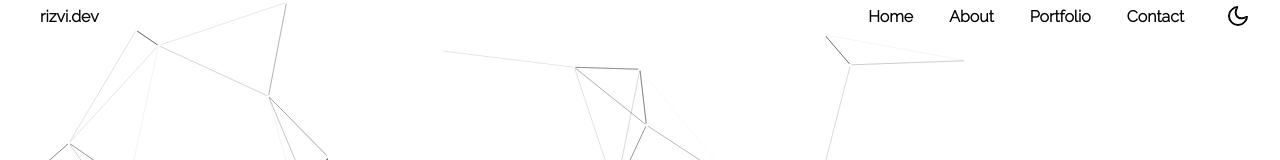
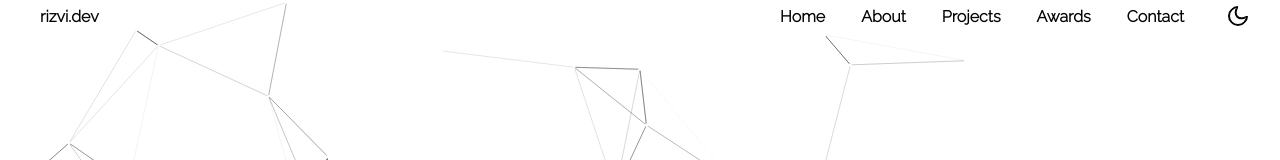
Before and after one commit to Rizvi-Ahmed-Abbas-Nasir/Web-Portfolio, a Next.js app: page / in a window 1280 px wide. Shown: the top 160 px of the page. Built offline with nearby package versions, Linux system fonts and the light colour scheme.

Commit message:
completed the front page

```diff
--- a/src/app/Header.js
+++ b/src/app/Header.js
@@ -79,7 +79,8 @@ export default function Header() {
             <div className="SideNAV">
                     <li><h4>Home</h4></li>
                     <li><h4>About</h4></li>
-                    <li><h4>Portfolio</h4></li>
+                    <li><h4>Projects</h4></li>
+                    <li><h4>Awards</h4></li>
                     <li><h4>Contact</h4></li>
                     <div>
                         <div onClick={DarkTheme} className="ThemeIcons">
@@ -106,7 +107,10 @@ export default function Header() {
                         <h4>About</h4>
                     </li>
                     <li>
-                        <h4>Portfolio</h4>
+                        <h4>Projects</h4>
+                    </li>
+                    <li>
+                        <h4>Awards</h4>
                     </li>
                     <li>
                         <h4>Contact</h4>
```
